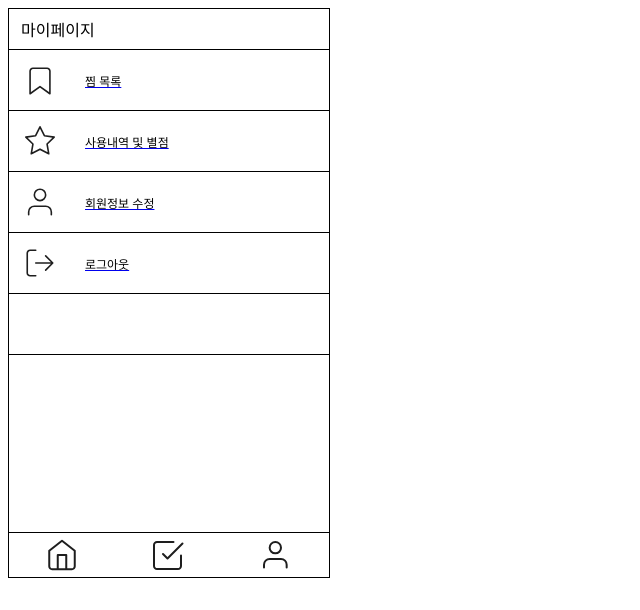
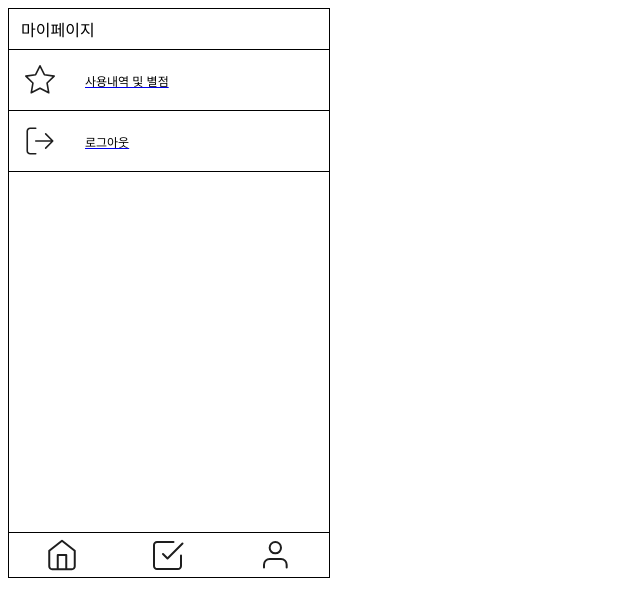
Before and after one commit to serviceappearance/halmisae-frontend, a React (Create React App) app: page /mypage in a window 1280 px wide. Shown: the top 610 px of the page, without its empty margins (0-640 px from the left). Built offline with nearby package versions, Linux system fonts and the light colour scheme.

Commit message:
마이페이지

```diff
--- a/src/components/mypage/Mypage.jsx
+++ b/src/components/mypage/Mypage.jsx
@@ -11,11 +11,10 @@ export default function MyPage() {
     <div className="style-page">
       <PageHeader text={"마이페이지"} />
       {sectionValue.map((value, index) => (
-        <Link to={`${value.path}`}>
+        <Link key={index} to={`${value.path}`}>
           <PageSection key={index} icon={value.icon} text={value.text} />
         </Link>
       ))}
-      <PageSection />
       <MenuBar />
     </div>
   );
@@ -50,21 +49,21 @@ const PageSection = ({ icon, text }) => {
 };
 
 const sectionValue = [
-  {
-    icon: <BookmarkIcon />,
-    text: "찜 목록",
-    path: "/bookmarks",
-  },
+  // {
+  //   icon: <BookmarkIcon />,
+  //   text: "찜 목록",
+  //   path: "/bookmarks",
+  // },
   {
     icon: <StarIcon />,
     text: "사용내역 및 별점",
     path: "/history",
   },
-  {
-    icon: <UserIcon />,
-    text: "회원정보 수정",
-    path: "/account-info",
-  },
+  // {
+  //   icon: <UserIcon />,
+  //   text: "회원정보 수정",
+  //   path: "/account-info",
+  // },
   {
     icon: <LogoutIcon />,
     text: "로그아웃",
--- a/src/components/mypage/UserHistoryPage.jsx
+++ b/src/components/mypage/UserHistoryPage.jsx
@@ -21,7 +21,7 @@ const reservationInfo = [
       category: "방문",
       storeName: "가게명",
       dateOrTime: "예약시간",
-      buttonText: "별점주기",
+      buttonText: null,
       simpleInfo: ["120", "2", "10,000"],
     },
   },
@@ -31,7 +31,7 @@ const reservationInfo = [
       category: "방문",
       storeName: "가게명",
       dateOrTime: "예약시간",
-      buttonText: "별점주기",
+      buttonText: null,
       simpleInfo: ["120", "2", "10,000"],
     },
   },
@@ -41,7 +41,7 @@ const reservationInfo = [
       category: "방문",
       storeName: "가게명",
       dateOrTime: "예약시간",
-      buttonText: "별점주기",
+      buttonText: null,
       simpleInfo: ["120", "2", "10,000"],
     },
   },
@@ -51,7 +51,7 @@ const reservationInfo = [
       category: "방문",
       storeName: "가게명",
       dateOrTime: "예약시간",
-      buttonText: "별점주기",
+      buttonText: null,
       simpleInfo: ["120", "2", "10,000"],
     },
   },
```
